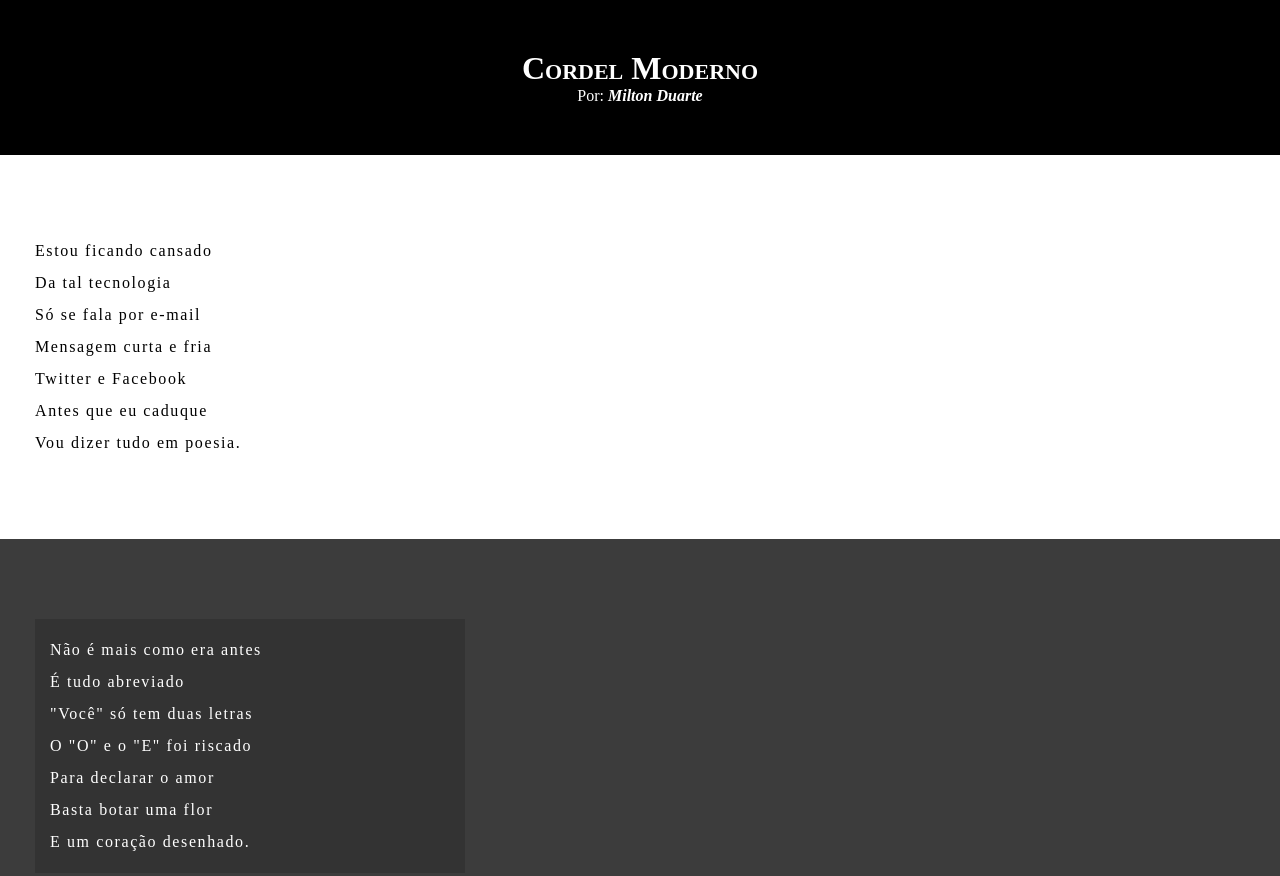
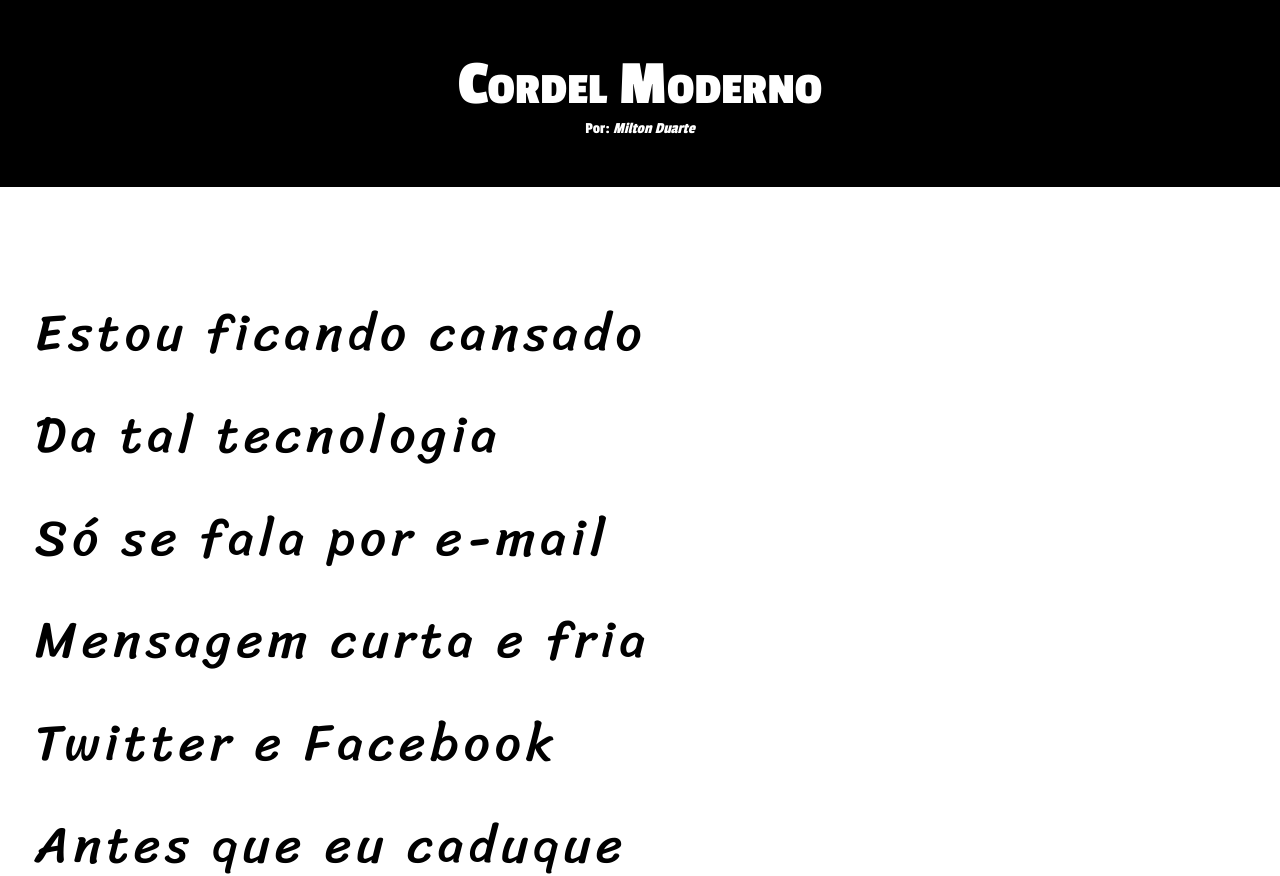
Before and after one commit to leonardosalgado2025/html-css, a plain HTML site: page desafios/desafio_cap3_012/index.html in a window 1280 px wide. Shown: the top 876 px of the page. Drawn offline with Linux system fonts and the light colour scheme.

Commit message:
Atualização desafio 012

```diff
--- a/desafios/desafio_cap3_012/estilo/style.css
+++ b/desafios/desafio_cap3_012/estilo/style.css
@@ -1,4 +1,14 @@
 @charset "UTF-8";
+
+@import url('https://fonts.googleapis.com/css2?family=Passion+One:wght@400;700&display=swap');
+
+@import url('https://fonts.googleapis.com/css2?family=Sriracha&display=swap');
+
+:root {
+    --fonte1: Arial, Verdana, Tahoma, sans-serif;
+    --fonte2: 'Passion One', sans-serif;
+    --fonte3: 'Sriracha', cursive;
+}
 
 * {
     margin: 0px;
@@ -8,19 +18,24 @@
 html, body {
     min-height: 100vh;
     background-color: darkgray;
+    font-family: var(--fonte1);
 }
 
 
 /*Header:*/
 header {
     background-color: black;
+
+    font-family: var(--fonte2);
     color: white;
     text-align: center;
+
 }
 
 header h1 {
     padding-top: 50px;
     font-variant: small-caps;
+    font-size: 4em;
 }
 
 header p {
@@ -33,7 +48,6 @@ a {
     color: white;
     text-decoration: none;
     font-style: italic;
-    font-weight: bold;
 }
 
 a:hover {
@@ -45,10 +59,13 @@ a:hover {
 section {
     padding-top: 10vh;
     padding-bottom: 10vh;
-    padding-left: 35px;
+    padding-left: 20px;
 
     line-height: 2em;
     letter-spacing: 0.1em;
+
+    font-family: var(--fonte3);
+    font-size: 4vw;
 }
 
 
@@ -57,6 +74,10 @@ section.normal {
     background-color: white;
 
     color: black;
+}
+
+section.normal > p {
+    padding: 15px;
 }
 
 
@@ -70,7 +91,7 @@ section.imagem {
 section.imagem > p {
     background-color: rgba(0, 0, 0, 0.151);
 
-    width: 400px;
+    display: inline-block;
 
     padding: 15px;
 }
```
